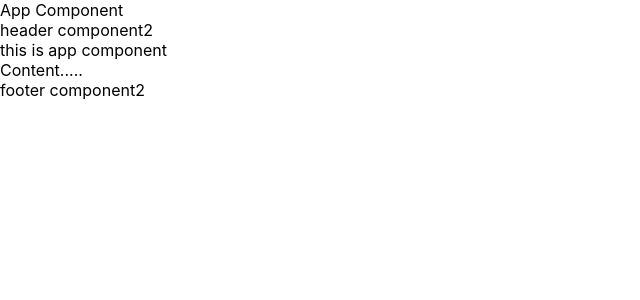
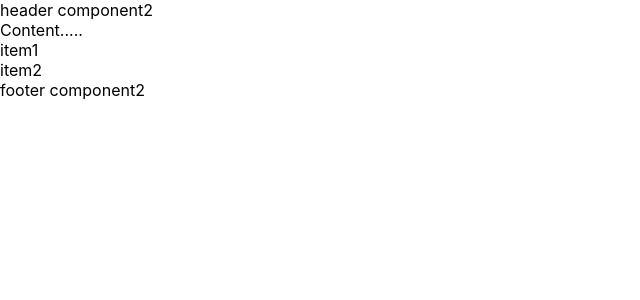
Before and after one commit to Mohammedazzam/React-Beginner2, a React (Create React App) app: page / in a window 1280 px wide. Shown: the top 300 px of the page, without its empty margins (0-640 px from the left). Built offline with nearby package versions, Linux system fonts and the light colour scheme.

Commit message:
keyووظيفة ال  map استخدام ال

```diff
--- a/src/App.js
+++ b/src/App.js
@@ -16,9 +16,12 @@ import Footer from './component/Footer';
 import Header from './component/Header';
 
 class App extends Component{
+
   state ={
-    name: 'App Component',
-    desc: 'this is app component'
+    products:[
+      {id:1 , title:'item1'},
+      {id:2 , title:'item2'}
+    ]
   }
   render() {
     console.log(this.state)
@@ -27,6 +30,7 @@ class App extends Component{
       {this.state.name}
       <Header title="header component2" newData={this.state.desc}/>
       Content.....
+      {this.state.products.map(prod => <div key={prod.id}>{prod.title}</div>)}
       <Footer title="footer component2"/>
       </div>
     );
```
